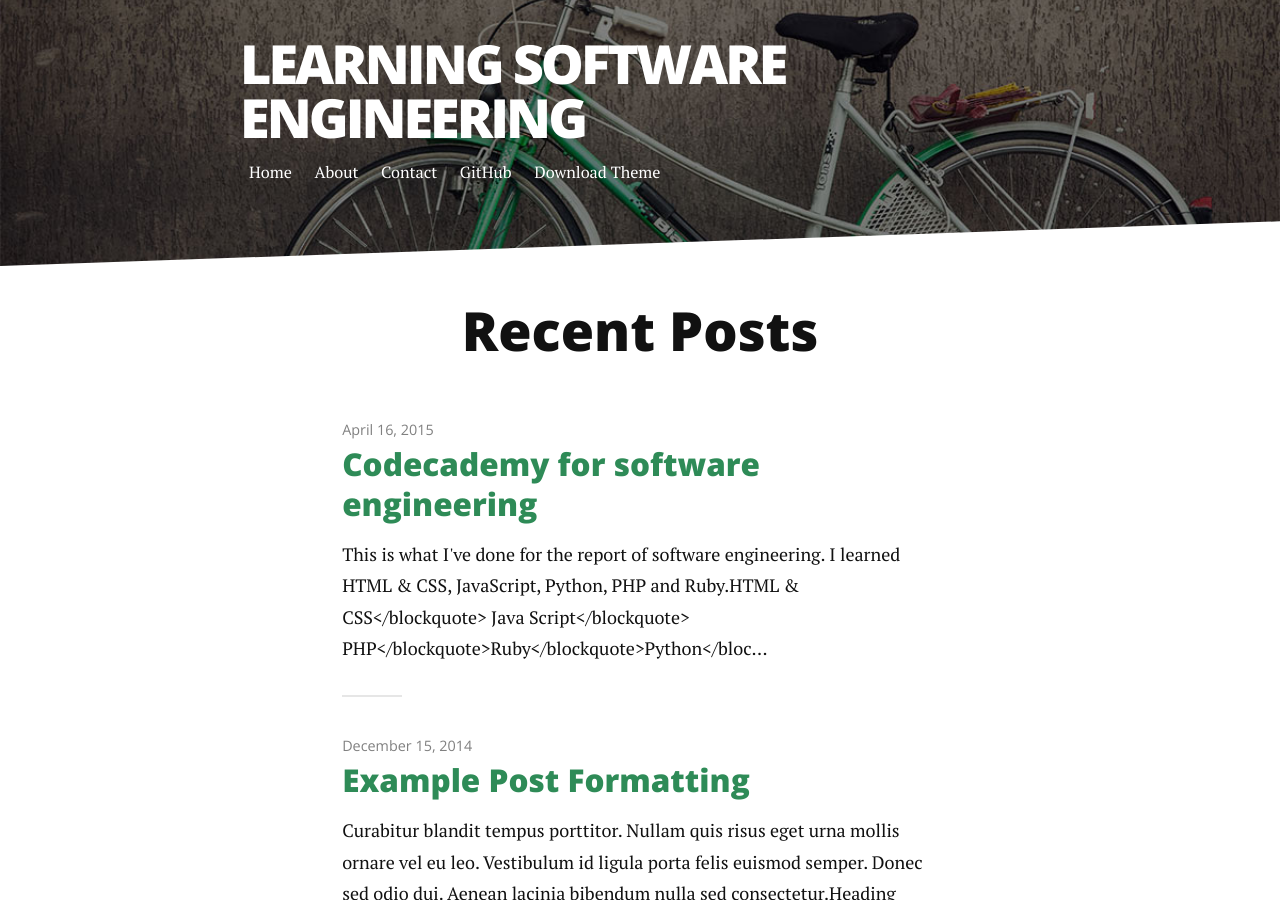
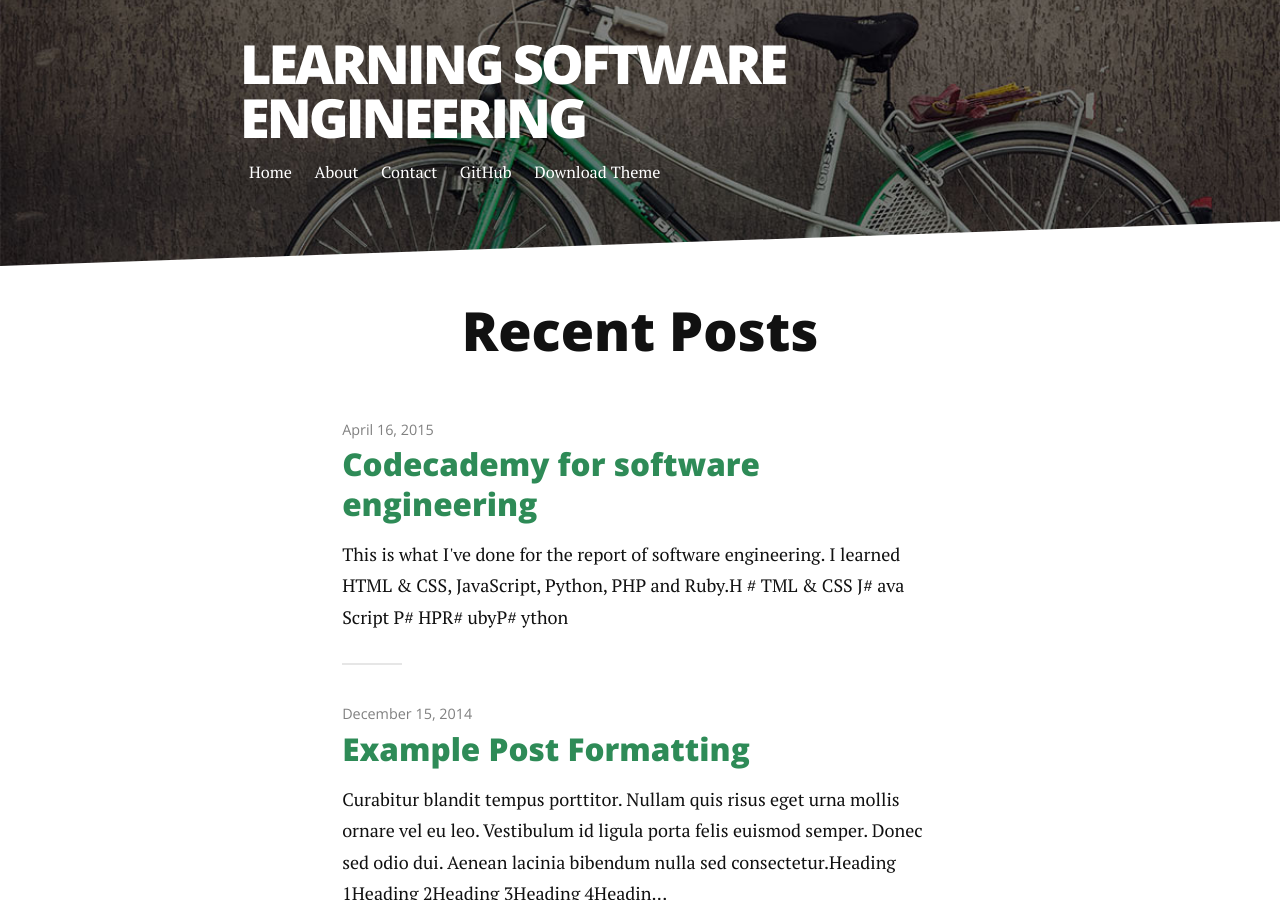
Before and after one commit to Writtic/Writtic.github.io, a Jekyll site: the page built from index.html, in a window 1280 px wide and 900 px high. Built offline with Jekyll 4.4.1, drawn with Linux system fonts in a browser that asks for light colours; nearby versions of some CDN libraries; Markdown is read by kramdown in place of the engine named in the settings; the list of posts is cut into pages by our own code.

Commit message:
Update 2015-04-16-Codecademy-for-software-engineering.markdown

```diff
--- a/_posts/2015-04-16-Codecademy-for-software-engineering.markdown
+++ b/_posts/2015-04-16-Codecademy-for-software-engineering.markdown
@@ -8,24 +8,19 @@ date:   2015-04-16
 I learned HTML & CSS, JavaScript, Python, PHP and Ruby.
 
 <img src="http://i.imgur.com/RrAPjGv.png?1" alt="">
-<blockquote>
-<p class="intro"><span class="dropcap">H</span>TML & CSS
-</blockquote>
+<p class="intro"><span class="dropcap">H</span>
+#TML & CSS
 <img src="http://i.imgur.com/QIgQOow.png" alt="">
-<blockquote>
-<p class="intro"><span class="dropcap">J</span>ava Script
-</blockquote>
+<p class="intro"><span class="dropcap">J</span>
+#ava Script
 <img src="http://i.imgur.com/LisHtUB.png" alt="">
-<blockquote>
-<p class="intro"><span class="dropcap">P</span>HP
-</blockquote>
+<p class="intro"><span class="dropcap">P</span>
+#HP
 <img src="http://i.imgur.com/IzFFRvf.png" alt="">
-<blockquote>
-<p class="intro"><span class="dropcap">R</span>uby
-</blockquote>
+<p class="intro"><span class="dropcap">R</span>
+#uby
 <img src="http://i.imgur.com/drJgqY5.png" alt="">
-<blockquote>
-<p class="intro"><span class="dropcap">P</span>ython
-</blockquote>
+<p class="intro"><span class="dropcap">P</span>
+#ython
 <img src="http://i.imgur.com/dVzq5kn.png" alt="">
 </p>
```
